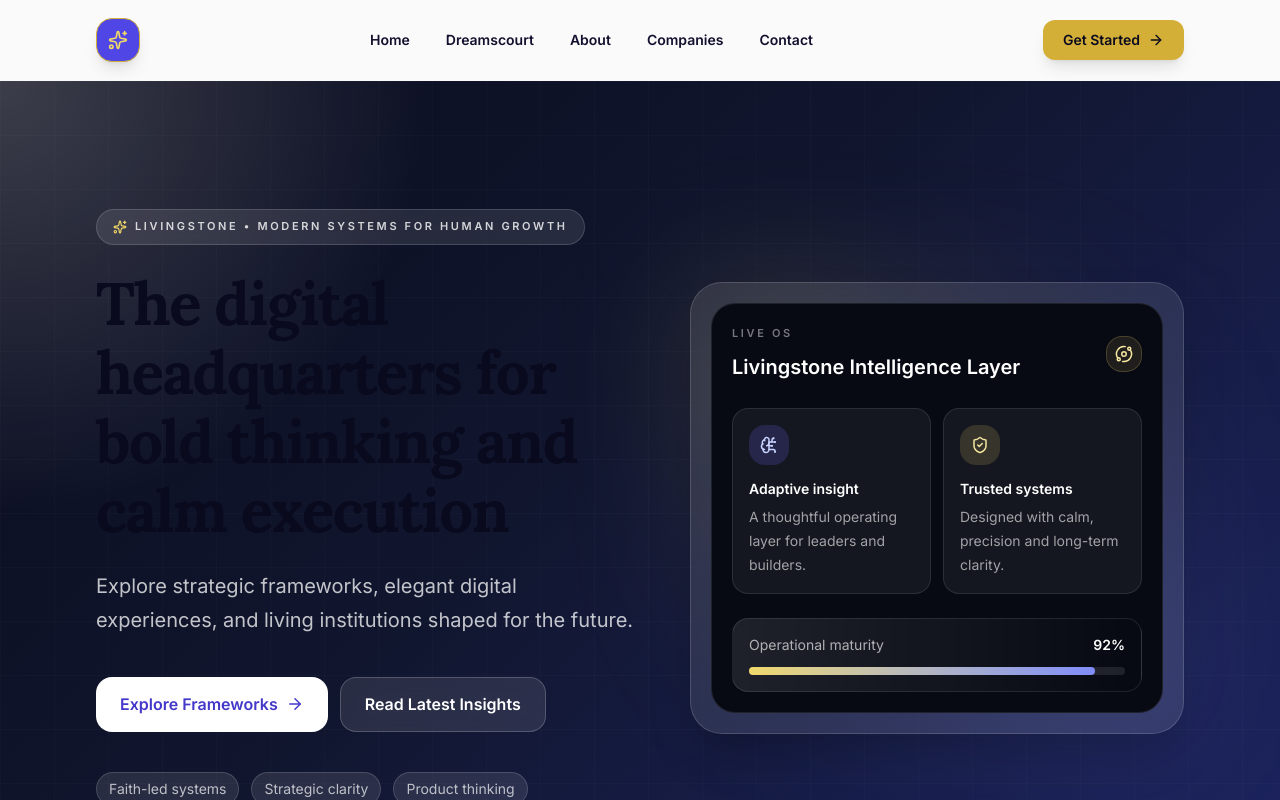
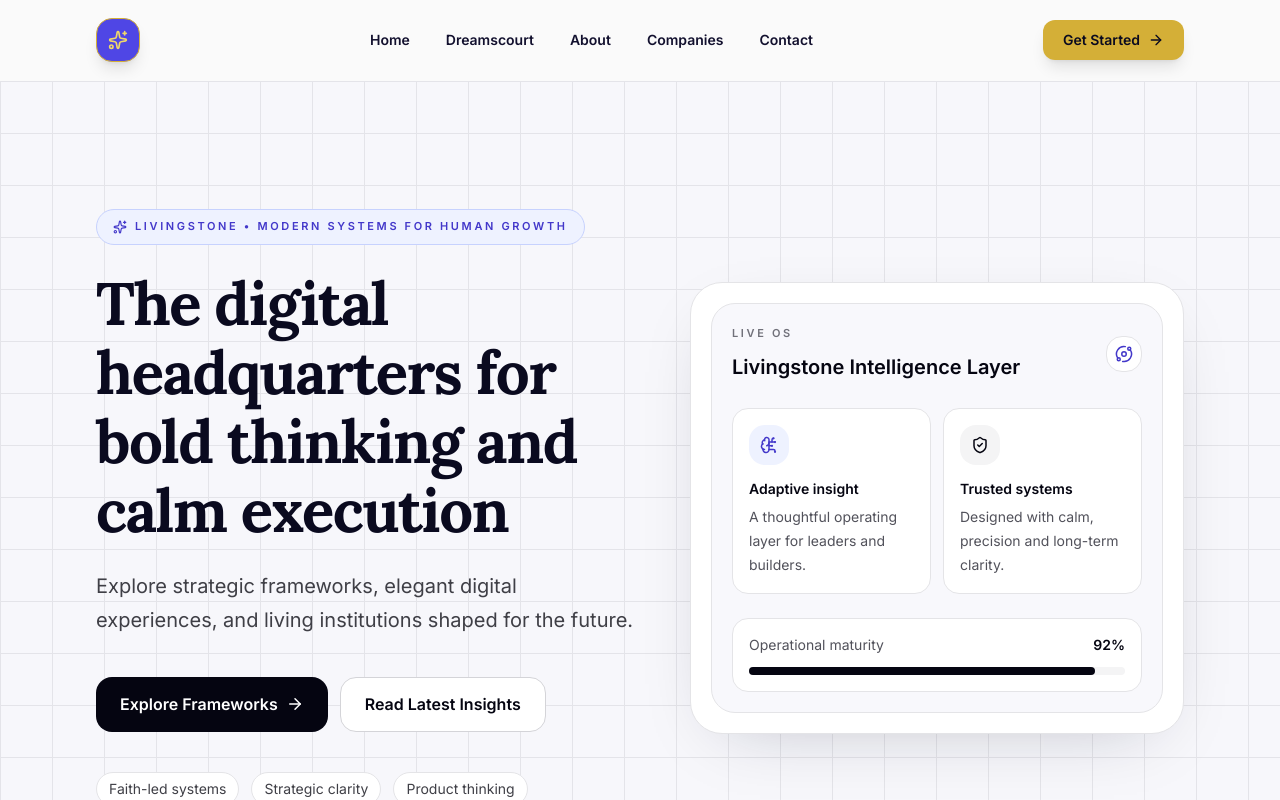
Before and after one commit to csdreamscourt-maker/livingstone-oluwalola, a Next.js app: page / in a window 1280 px wide. Shown: the top 800 px of the page. Built offline with nearby package versions, Linux system fonts and the light colour scheme.

Commit message:
Adjust hero and homepage contrast and color system

```diff
--- a/app/page.tsx
+++ b/app/page.tsx
@@ -170,17 +170,17 @@ export default function Home() {
         viewAllLabel="Read all articles"
       />
 
-      <section className="relative overflow-hidden bg-[linear-gradient(135deg,_#11162f_0%,_#181f3f_100%)] py-24 md:py-28">
+      <section className="relative overflow-hidden bg-[#f8f8fc] py-24 md:py-28">
         <Container>
-          <motion.div initial={{ opacity: 0, y: 24 }} whileInView={{ opacity: 1, y: 0 }} viewport={{ once: true, margin: '-80px' }} transition={{ duration: 0.7 }} className="mx-auto max-w-3xl rounded-[2rem] border border-white/10 bg-white/10 p-8 text-center backdrop-blur-xl">
-            <p className="text-sm font-semibold uppercase tracking-[0.24em] text-white/70">Take the next step</p>
-            <h2 className="mt-4 text-3xl font-semibold tracking-[-0.02em] text-white sm:text-4xl">
+          <motion.div initial={{ opacity: 0, y: 24 }} whileInView={{ opacity: 1, y: 0 }} viewport={{ once: true, margin: '-80px' }} transition={{ duration: 0.7 }} className="mx-auto max-w-3xl rounded-[2rem] border border-gray-200 bg-white p-8 text-center shadow-[0_20px_70px_-35px_rgba(15,23,42,0.28)]">
+            <p className="text-sm font-semibold uppercase tracking-[0.24em] text-gray-500">Take the next step</p>
+            <h2 className="mt-4 text-3xl font-semibold tracking-[-0.02em] text-midnight-950 sm:text-4xl">
               Ready to build something enduring?
             </h2>
-            <p className="mt-4 text-lg leading-8 text-white/70">
+            <p className="mt-4 text-lg leading-8 text-gray-600">
               Bring strategy, reflection and modern product thinking into one coherent operating system.
             </p>
-            <Link href="/contact" className="mt-8 inline-flex items-center gap-2 rounded-2xl bg-gold-600 px-6 py-3.5 font-semibold text-midnight-950 transition-transform duration-300 hover:-translate-y-0.5">
+            <Link href="/contact" className="mt-8 inline-flex items-center gap-2 rounded-2xl bg-midnight-950 px-6 py-3.5 font-semibold text-white transition-transform duration-300 hover:-translate-y-0.5">
               Get started
               <ArrowRight size={18} />
             </Link>
--- a/components/sections/Hero.tsx
+++ b/components/sections/Hero.tsx
@@ -21,85 +21,84 @@ interface HeroProps {
 
 export function Hero({ title, subtitle, description, cta, cta2 }: HeroProps) {
   return (
-    <section className="relative overflow-hidden bg-[radial-gradient(circle_at_top_left,_rgba(255,255,255,0.2),_transparent_28%),linear-gradient(135deg,_#0b0d1d_0%,_#11162f_45%,_#1d2562_100%)]">
-      <div className="absolute inset-0 opacity-[0.12] pointer-events-none" style={{ backgroundImage: 'linear-gradient(rgba(255,255,255,0.16) 1px, transparent 1px), linear-gradient(90deg, rgba(255,255,255,0.16) 1px, transparent 1px)', backgroundSize: '54px 54px' }} />
+    <section className="relative overflow-hidden bg-[#f7f7fb]">
+      <div className="absolute inset-0 opacity-[0.08] pointer-events-none" style={{ backgroundImage: 'linear-gradient(#111827 1px, transparent 1px), linear-gradient(90deg, #111827 1px, transparent 1px)', backgroundSize: '52px 52px' }} />
       <Container className="relative z-10 py-20 md:py-28 lg:py-32">
         <div className="grid items-center gap-12 lg:grid-cols-[1.05fr_0.95fr]">
           <motion.div initial={{ opacity: 0, y: 24 }} animate={{ opacity: 1, y: 0 }} transition={{ duration: 0.8 }} className="max-w-2xl">
             {subtitle && (
-              <span className="mb-6 inline-flex items-center gap-2 rounded-full border border-white/15 bg-white/10 px-4 py-2 text-[11px] font-semibold uppercase tracking-[0.24em] text-white/80 backdrop-blur">
-                <Sparkles size={14} className="text-gold-400" />
+              <span className="mb-6 inline-flex items-center gap-2 rounded-full border border-indigo-200 bg-indigo-50 px-4 py-2 text-[11px] font-semibold uppercase tracking-[0.24em] text-indigo-700">
+                <Sparkles size={14} className="text-indigo-700" />
                 {subtitle}
               </span>
             )}
-            <h1 className="text-4xl font-semibold leading-[0.95] tracking-[-0.03em] text-white sm:text-5xl lg:text-6xl">
+            <h1 className="text-4xl font-semibold leading-[0.95] tracking-[-0.03em] text-midnight-950 sm:text-5xl lg:text-6xl">
               {title}
             </h1>
             {description && (
-              <p className="mt-6 max-w-xl text-lg leading-8 text-white/75 sm:text-xl">
+              <p className="mt-6 max-w-xl text-lg leading-8 text-gray-700 sm:text-xl">
                 {description}
               </p>
             )}
             {(cta || cta2) && (
               <div className="mt-10 flex flex-col gap-3 sm:flex-row">
                 {cta && (
-                  <Link href={cta.href} className="group inline-flex items-center justify-center gap-2 rounded-2xl bg-white px-6 py-3.5 font-semibold text-indigo-700 transition-all duration-300 hover:-translate-y-0.5 hover:shadow-2xl">
+                  <Link href={cta.href} className="group inline-flex items-center justify-center gap-2 rounded-2xl bg-midnight-950 px-6 py-3.5 font-semibold text-white transition-all duration-300 hover:-translate-y-0.5 hover:bg-midnight-900">
                     {cta.label}
                     <ArrowRight size={18} className="transition-transform duration-300 group-hover:translate-x-1" />
                   </Link>
                 )}
                 {cta2 && (
-                  <Link href={cta2.href} className="inline-flex items-center justify-center gap-2 rounded-2xl border border-white/20 bg-white/10 px-6 py-3.5 font-semibold text-white backdrop-blur transition-all duration-300 hover:bg-white/15">
+                  <Link href={cta2.href} className="inline-flex items-center justify-center gap-2 rounded-2xl border border-gray-300 bg-white px-6 py-3.5 font-semibold text-midnight-950 transition-all duration-300 hover:border-indigo-300 hover:text-indigo-700">
                     {cta2.label}
                   </Link>
                 )}
               </div>
             )}
-            <div className="mt-10 flex flex-wrap gap-3 text-sm text-white/70">
-              <span className="rounded-full border border-white/15 bg-white/10 px-3 py-1.5">Faith-led systems</span>
-              <span className="rounded-full border border-white/15 bg-white/10 px-3 py-1.5">Strategic clarity</span>
-              <span className="rounded-full border border-white/15 bg-white/10 px-3 py-1.5">Product thinking</span>
+            <div className="mt-10 flex flex-wrap gap-3 text-sm text-gray-700">
+              <span className="rounded-full border border-gray-200 bg-white px-3 py-1.5">Faith-led systems</span>
+              <span className="rounded-full border border-gray-200 bg-white px-3 py-1.5">Strategic clarity</span>
+              <span className="rounded-full border border-gray-200 bg-white px-3 py-1.5">Product thinking</span>
             </div>
           </motion.div>
 
           <motion.div initial={{ opacity: 0, x: 24 }} animate={{ opacity: 1, x: 0 }} transition={{ duration: 0.8, delay: 0.1 }} className="relative">
-            <div className="absolute inset-0 rounded-[2rem] bg-gradient-to-br from-gold-400/20 via-transparent to-indigo-400/20 blur-3xl" />
-            <div className="relative rounded-[2rem] border border-white/15 bg-white/10 p-5 shadow-2xl backdrop-blur-xl">
-              <div className="rounded-[1.5rem] border border-white/10 bg-[#070913] p-5 text-white">
+            <div className="relative rounded-[2rem] border border-gray-200 bg-white p-5 shadow-[0_20px_70px_-35px_rgba(15,23,42,0.28)]">
+              <div className="rounded-[1.5rem] border border-gray-200 bg-[#f8f8fc] p-5 text-midnight-950">
                 <div className="flex items-center justify-between">
                   <div>
-                    <p className="text-[11px] font-semibold uppercase tracking-[0.24em] text-white/45">Live OS</p>
+                    <p className="text-[11px] font-semibold uppercase tracking-[0.24em] text-gray-500">Live OS</p>
                     <p className="mt-2 text-xl font-semibold">Livingstone Intelligence Layer</p>
                   </div>
-                  <div className="rounded-2xl border border-gold-400/20 bg-gold-400/10 p-2 text-gold-300">
+                  <div className="rounded-2xl border border-gray-200 bg-white p-2 text-indigo-700">
                     <Orbit size={18} />
                   </div>
                 </div>
 
                 <div className="mt-6 grid gap-3 sm:grid-cols-2">
-                  <div className="rounded-2xl border border-white/10 bg-white/6 p-4">
-                    <div className="mb-3 flex h-10 w-10 items-center justify-center rounded-2xl bg-indigo-500/20 text-indigo-200">
+                  <div className="rounded-2xl border border-gray-200 bg-white p-4">
+                    <div className="mb-3 flex h-10 w-10 items-center justify-center rounded-2xl bg-indigo-50 text-indigo-700">
                       <BrainCircuit size={18} />
                     </div>
                     <p className="text-sm font-semibold">Adaptive insight</p>
-                    <p className="mt-1 text-sm text-white/60">A thoughtful operating layer for leaders and builders.</p>
+                    <p className="mt-1 text-sm text-gray-600">A thoughtful operating layer for leaders and builders.</p>
                   </div>
-                  <div className="rounded-2xl border border-white/10 bg-white/6 p-4">
-                    <div className="mb-3 flex h-10 w-10 items-center justify-center rounded-2xl bg-gold-400/15 text-gold-300">
+                  <div className="rounded-2xl border border-gray-200 bg-white p-4">
+                    <div className="mb-3 flex h-10 w-10 items-center justify-center rounded-2xl bg-gray-100 text-midnight-950">
                       <ShieldCheck size={18} />
                     </div>
                     <p className="text-sm font-semibold">Trusted systems</p>
-                    <p className="mt-1 text-sm text-white/60">Designed with calm, precision and long-term clarity.</p>
+                    <p className="mt-1 text-sm text-gray-600">Designed with calm, precision and long-term clarity.</p>
                   </div>
                 </div>
 
-                <div className="mt-6 rounded-2xl border border-white/10 bg-gradient-to-r from-white/10 to-transparent p-4">
-                  <div className="flex items-center justify-between text-sm text-white/65">
+                <div className="mt-6 rounded-2xl border border-gray-200 bg-white p-4">
+                  <div className="flex items-center justify-between text-sm text-gray-600">
                     <span>Operational maturity</span>
-                    <span className="font-semibold text-white">92%</span>
+                    <span className="font-semibold text-midnight-950">92%</span>
                   </div>
-                  <div className="mt-3 h-2 rounded-full bg-white/10">
-                    <div className="h-2 w-[92%] rounded-full bg-gradient-to-r from-gold-400 to-indigo-400" />
+                  <div className="mt-3 h-2 rounded-full bg-gray-100">
+                    <div className="h-2 w-[92%] rounded-full bg-midnight-950" />
                   </div>
                 </div>
               </div>
```
